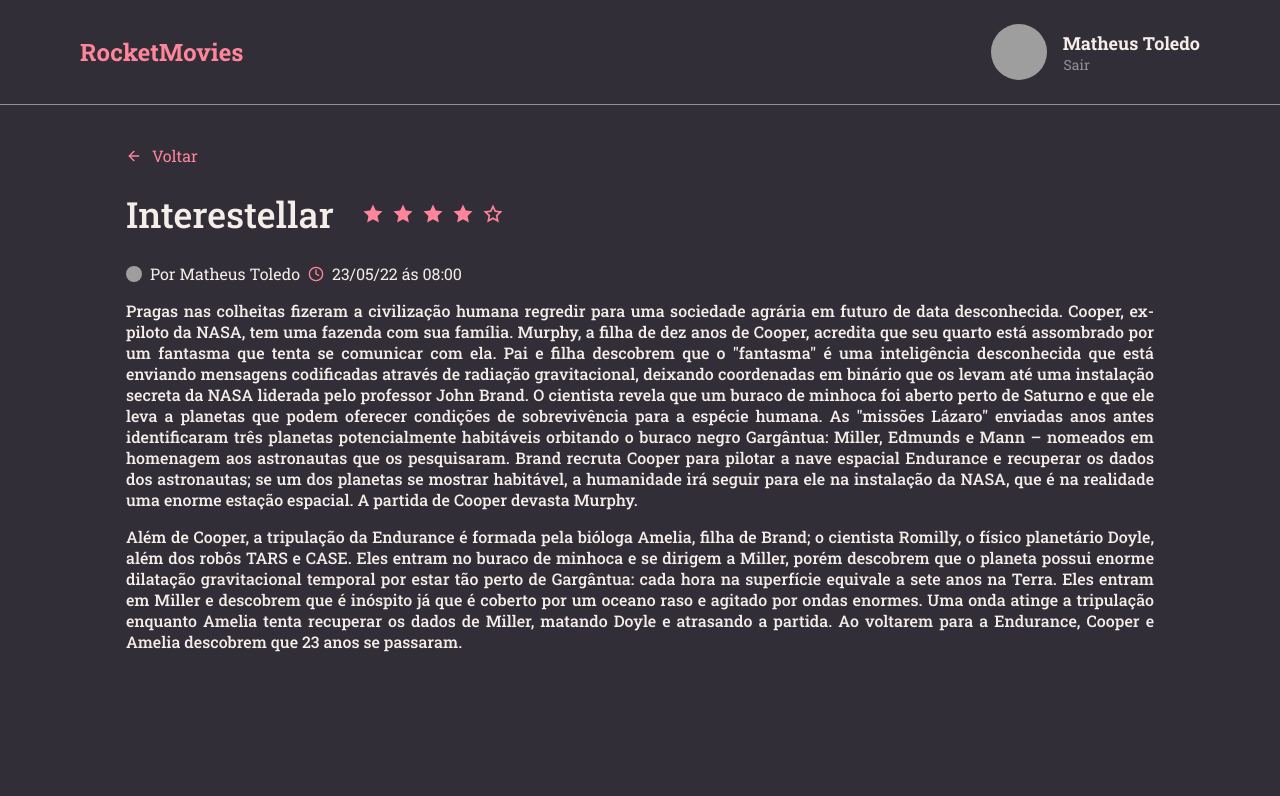
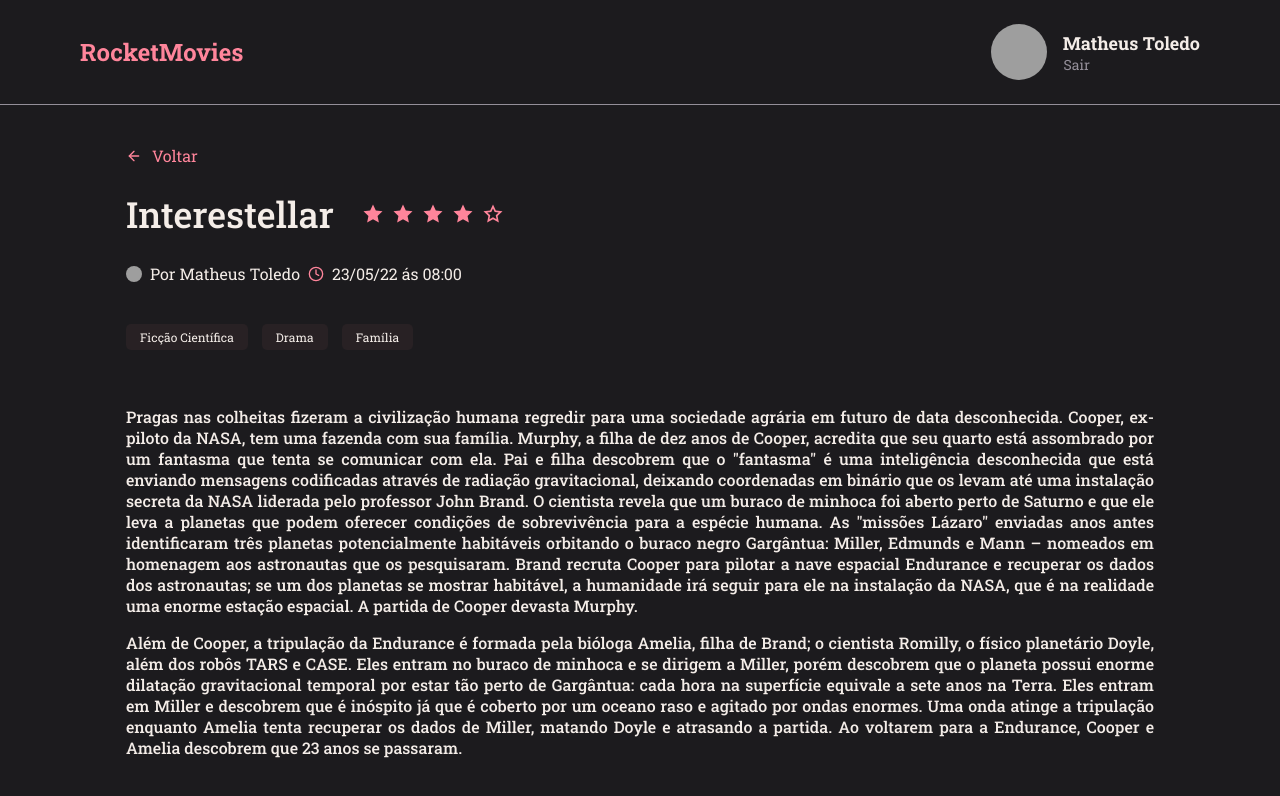
Before and after one commit to MatheusToledo246/RocketMovies, a React (Vite) app in the folder Rocket Movies/: page / in a window 1280 px wide. Shown: the top 796 px of the page. Built offline with nearby package versions, Linux system fonts and the light colour scheme; grey boxes are pictures that could not be loaded.

Commit message:
add tags

```diff
--- /dev/null
+++ b/Rocket Movies/src/components/Tags/index.jsx
@@ -0,0 +1,9 @@
+import { Container } from "./styles";
+
+export function Tag({ title }) {
+    return (
+        <Container>
+            {title}
+        </Container>
+    )
+}
--- /dev/null
+++ b/Rocket Movies/src/components/Tags/styles.js
@@ -0,0 +1,11 @@
+import styled from "styled-components";
+
+export const Container = styled.span`
+    font-size: 12px;
+    padding: 5px 14px;
+    border-radius: 5px;
+    margin-right: 6px;
+    color: ${({ theme }) => theme.COLORS.WHITE};
+    background-color: ${({ theme }) => theme.COLORS.BACKGROUND_100}
+
+`;
--- a/Rocket Movies/src/pages/Details/index.jsx
+++ b/Rocket Movies/src/pages/Details/index.jsx
@@ -1,8 +1,12 @@
+import { Container, Profile, Content, ArrowLeft, Stars, Tags } from './styles';
+
 import { FiArrowLeft, FiClock } from 'react-icons/fi';
 import { RiStarFill, RiStarLine } from 'react-icons/ri'
-import { Container, Profile, Content, ArrowLeft, Stars } from './styles';
+
 import { Header } from '../../components/Header';
 import { ButtonText } from '../../components/ButtonText';
+import { Tag } from '../../components/Tags';
+
 
 
 export function Details() {
@@ -29,7 +33,6 @@ export function Details() {
         <RiStarLine />
         </Stars>
 
-
         <Profile >
         <img
             src="https://github.com/MatheusToledo246.png"
@@ -39,6 +42,14 @@ export function Details() {
           <FiClock />
           <p>23/05/22 ás 08:00</p>
         </Profile>
+
+        <Tags>
+          <Tag title="Ficção Científica" />
+          < Tag title="Drama" />
+          <Tag title="Família" />
+        </Tags>
+
+
 
         <p>
         Pragas nas colheitas fizeram a civilização humana regredir para uma sociedade agrária em futuro de data desconhecida. Cooper, ex-piloto da NASA,
--- a/Rocket Movies/src/pages/Details/styles.js
+++ b/Rocket Movies/src/pages/Details/styles.js
@@ -91,3 +91,12 @@ export const ArrowLeft = styled.button`
     }
 
 `;
+
+export const Tags = styled.div`
+    display: flex;
+    margin: 40px 0;
+    gap: 8px;
+    > :first-child {
+        margin-left: 0;
+    }
+`;
--- a/Rocket Movies/src/styles/theme.js
+++ b/Rocket Movies/src/styles/theme.js
@@ -1,7 +1,7 @@
 export default {
     COLORS: {
-      BACKGROUND_900: "#312E38",
-      BACKGROUND_700: "#1C1B1E",
+      BACKGROUND_900: "#1C1B1E",
+      BACKGROUND_700: "#312E38",
       BACKGROUND_500: "#262529",
       BACKGROUND_100: "#282124",
       BACKGROUND_BUTTON: "0D0C0F",
```
